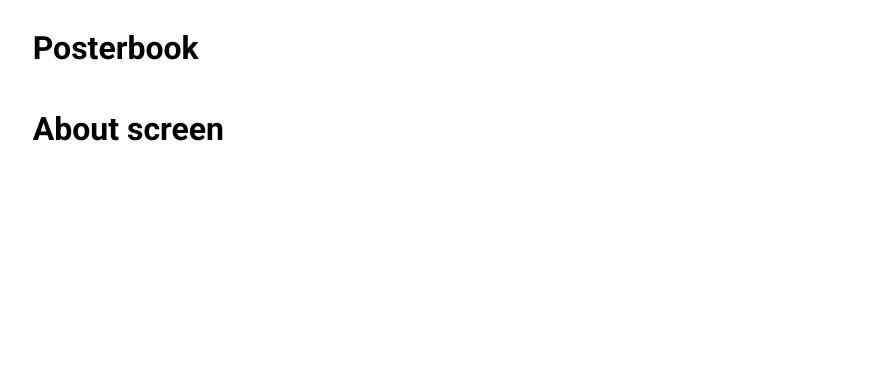
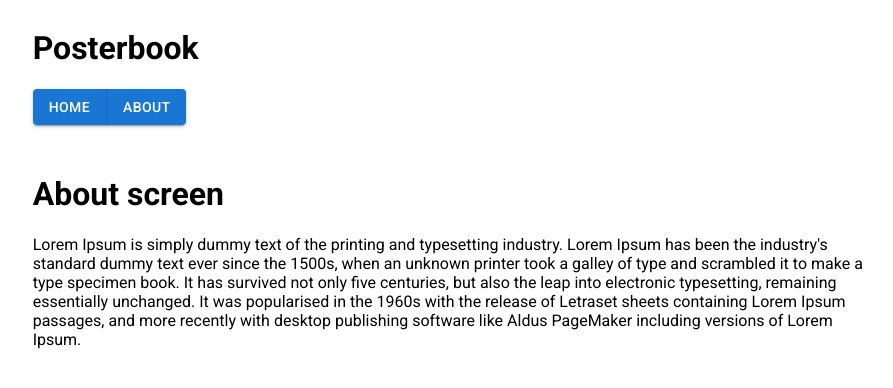
Before and after one commit to VictorParodi/Posterbook, a React (Create React App) app: page /about in a window 1280 px wide. Shown: the top 388 px of the page, without its empty margins (186-1079 px from the left). Built offline with nearby package versions, Linux system fonts and the light colour scheme.

Commit message:
[main] setting a basic navigation

```diff
--- a/src/routes/AppRouter.js
+++ b/src/routes/AppRouter.js
@@ -1,6 +1,7 @@
 import React from 'react';
 import { Routes, Route, BrowserRouter } from 'react-router-dom';
 import { appRoutes } from './routes';
+import Navbar from '../ui/navbar/Navbar';
 
 const AppRouter = () => {
 	const renderRoutes = appRoutes.map(({name, path, element}) => {
@@ -9,6 +10,7 @@
 
 	return (
 		<BrowserRouter>
+			<Navbar />
 			<Routes>
 				{ renderRoutes }
 			</Routes>
--- a/src/screens/about/AboutScreen.js
+++ b/src/screens/about/AboutScreen.js
@@ -1,7 +1,19 @@
 import React from 'react';
 
 const AboutScreen = () => {
-	return <h1>About screen</h1>;
+	return(
+		<>
+			<h1>About screen</h1>
+			<p>
+				Lorem Ipsum is simply dummy text of the printing and typesetting industry.
+				Lorem Ipsum has been the industry's standard dummy text ever since the 1500s,
+				when an unknown printer took a galley of type and scrambled it to make a type specimen book.
+				It has survived not only five centuries, but also the leap into electronic typesetting, remaining essentially unchanged.
+				It was popularised in the 1960s with the release of Letraset sheets containing Lorem Ipsum passages,
+				and more recently with desktop publishing software like Aldus PageMaker including versions of Lorem Ipsum.
+			</p>
+		</>
+	);
 }
 
 export default AboutScreen;
--- /dev/null
+++ b/src/ui/navbar/Navbar.js
@@ -0,0 +1,32 @@
+import React from 'react';
+import { Link } from 'react-router-dom';
+import Button from '@mui/material/Button';
+import ButtonGroup from '@mui/material/ButtonGroup';
+
+const Navbar = () => {
+	const styles = {
+		link: {
+			textDecoration: "none",
+			color: "#FFF"
+		},
+		div: {
+			marginBottom: "50px"
+		}
+	}
+
+	return (
+		<div style={styles.div}>
+			<ButtonGroup variant="contained" aria-label="outlined primary button group">
+				<Button>
+					<Link style={styles.link} to="/">Home</Link>
+				</Button>
+
+				<Button>
+					<Link style={styles.link} to="/about">About</Link>
+				</Button>
+			</ButtonGroup>
+		</div>
+	);
+}
+
+export default Navbar;
```
